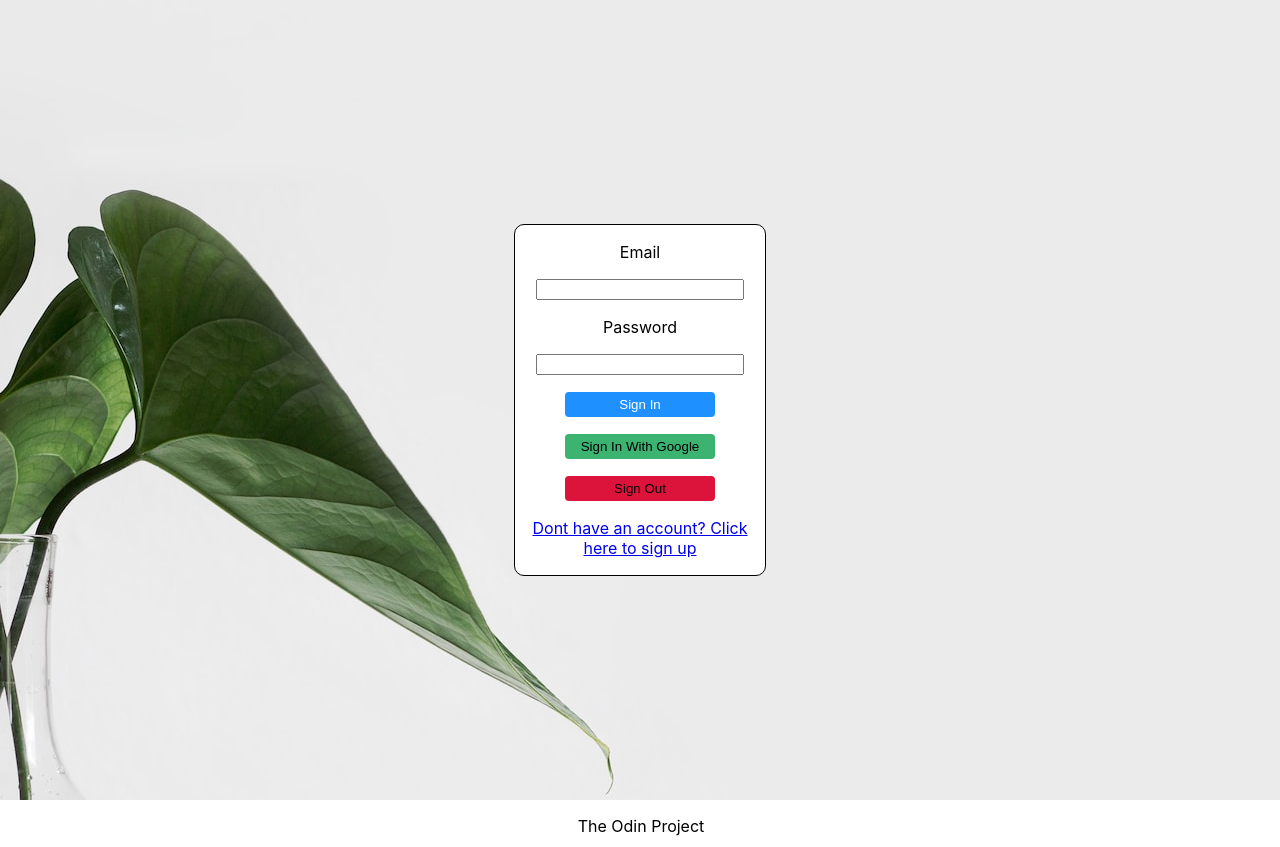
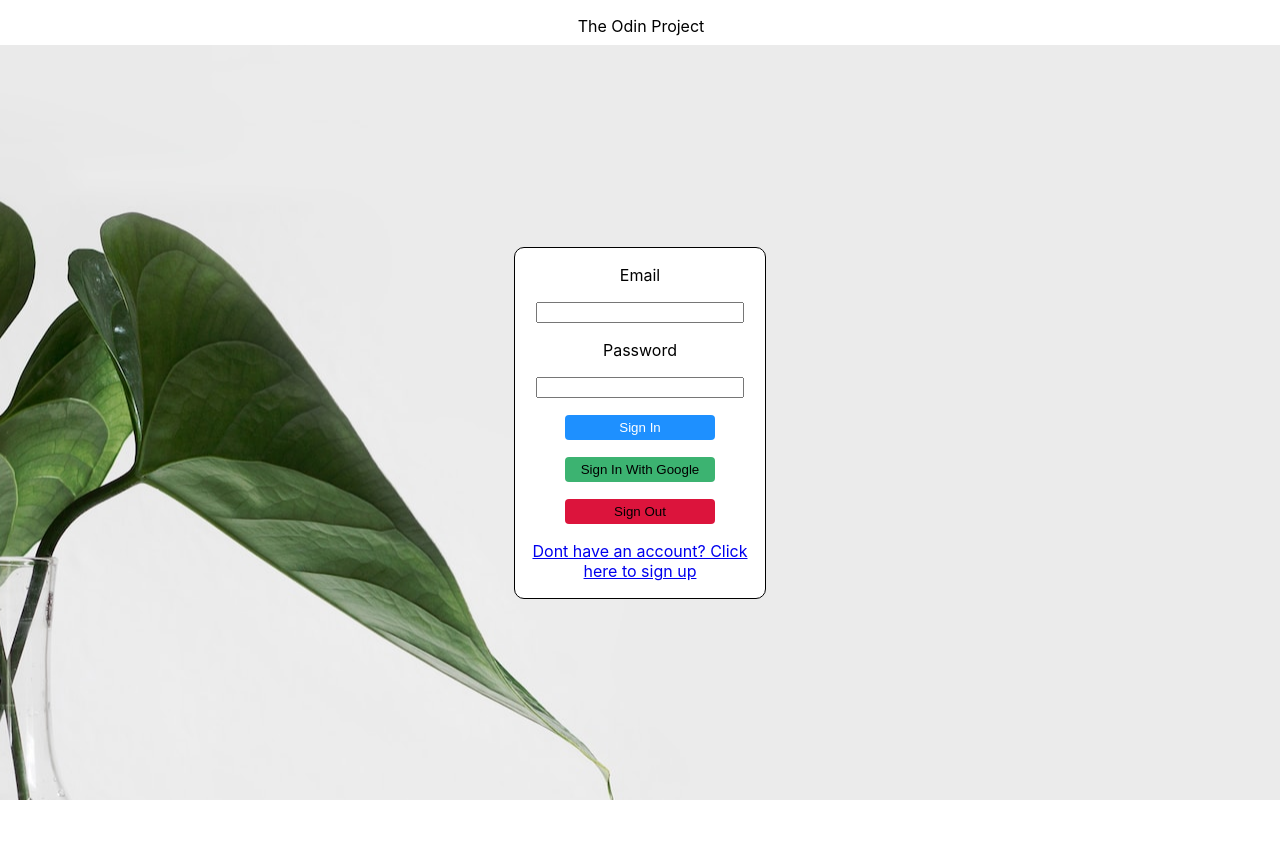
Before and after one commit to Jasvaran/Wheres-Waldo-Odin, a React (Create React App) app: page / in a window 1280 px wide. After the commit the page ends 800 px from the top, so only its background shows below. Built offline with nearby package versions, Linux system fonts and the light colour scheme.

Commit message:
fixed body styling

```diff
--- a/src/App.css
+++ b/src/App.css
@@ -1,4 +1,6 @@
 .App {
+    display: flex;
+    flex-direction: column-reverse;
     height: 100vh;
     width: 100vw;
     box-sizing: border-box;
--- a/src/index.css
+++ b/src/index.css
@@ -1,4 +1,5 @@
 body {
+  overflow: hidden;
   margin: 0;
   font-family: -apple-system, BlinkMacSystemFont, 'Segoe UI', 'Roboto', 'Oxygen',
     'Ubuntu', 'Cantarell', 'Fira Sans', 'Droid Sans', 'Helvetica Neue',
```
